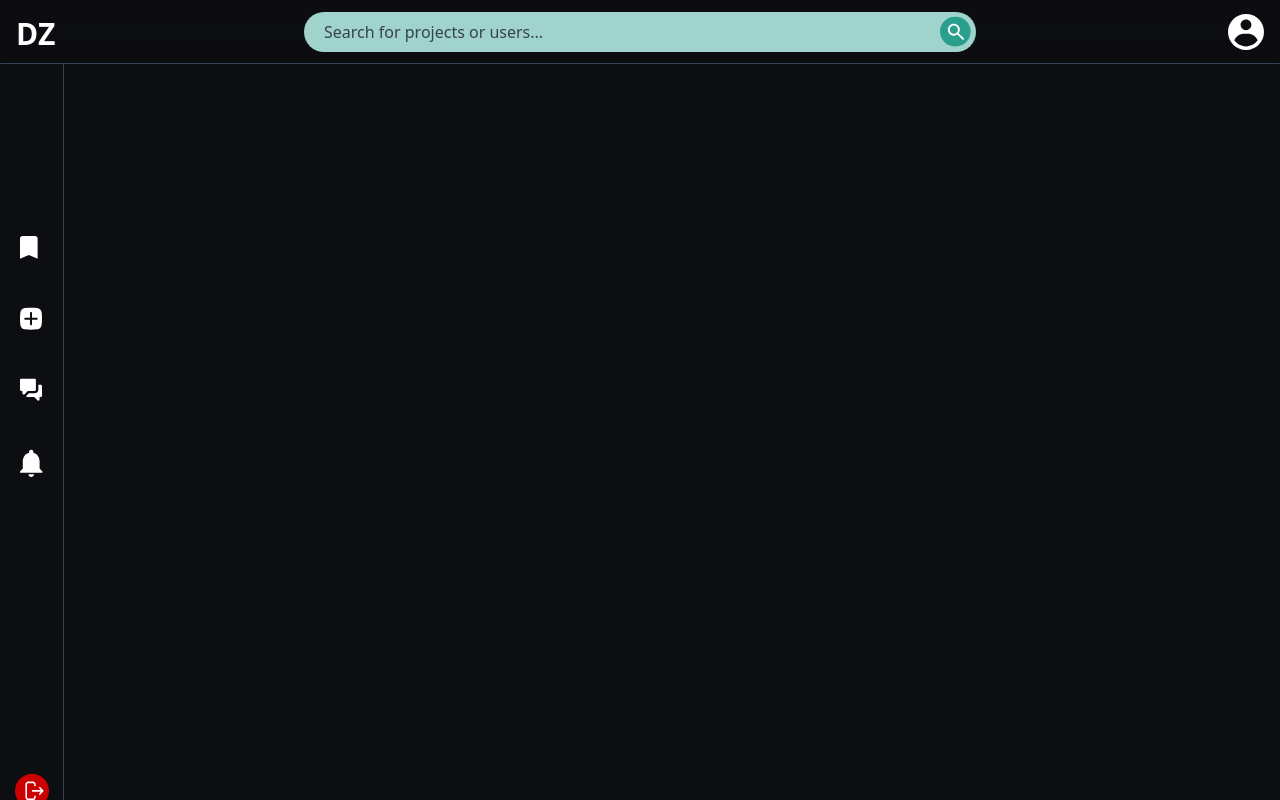
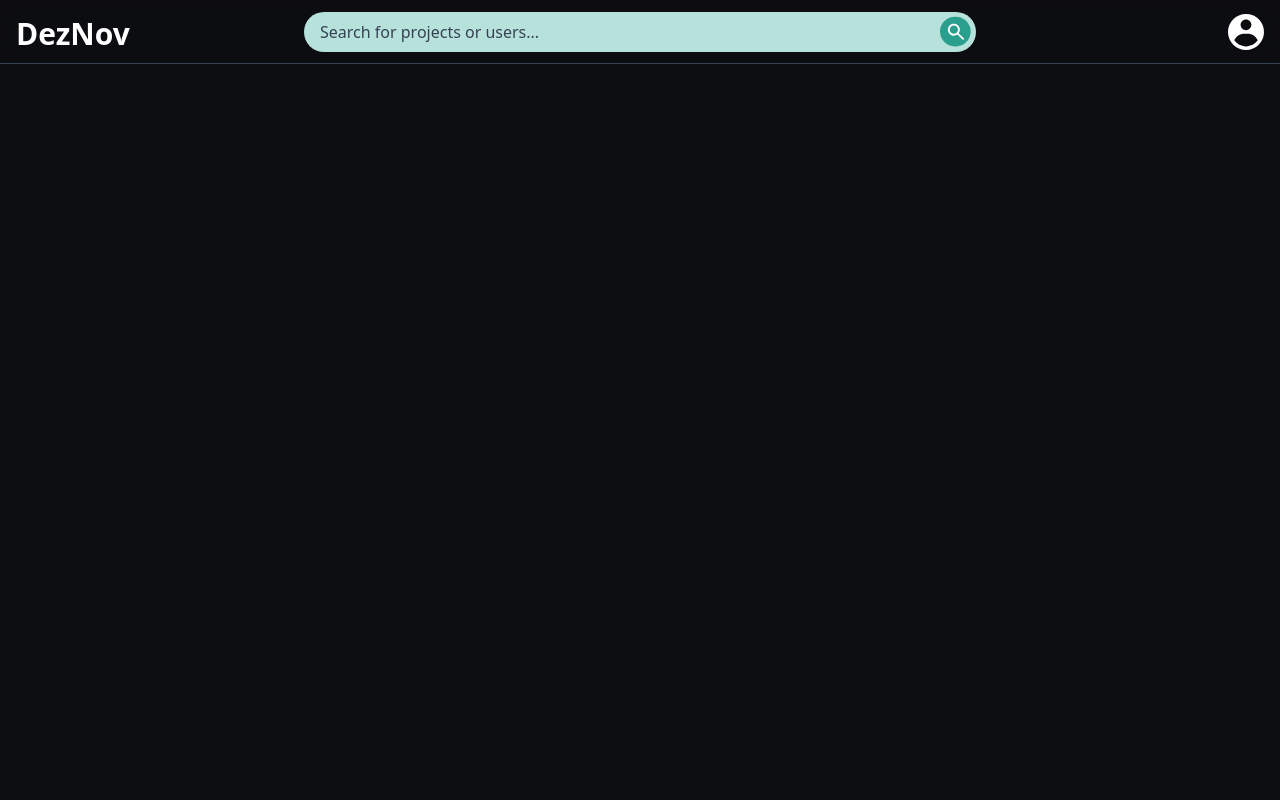
Before and after one commit to ayush00git/DezNov, a React (Vite) app in the folder frontend/: page /explore in a window 1280 px wide. Built offline with nearby package versions, Linux system fonts and the light colour scheme.

Commit message:
changes commited

```diff
--- a/frontend/src/Pages/MainPage.jsx
+++ b/frontend/src/Pages/MainPage.jsx
@@ -13,7 +13,7 @@ function MainPage() {
             <div className="flex bg-[#0D0E11] pt-16 min-h-screen" style={{height: '100vh'}}>
                 {/* Sidebar fixed to the left, full height below navbar */}
                 <div className="fixed top-16 left-0 h-[calc(100vh-4rem)] w-16 md:w-20 lg:w-24 flex-shrink-0 z-40">
-                    <SideBar />
+                    {/* <SideBar /> */}
                 </div>
                 {/* Gallery scrolls, with left margin for sidebar */}
                 <div className="flex-1 ml-16 md:ml-20 lg:ml-24 overflow-y-auto p-4" style={{height: 'calc(100vh - 4rem)'}}>
--- a/frontend/src/components/Elements/Navbar.jsx
+++ b/frontend/src/components/Elements/Navbar.jsx
@@ -10,15 +10,15 @@ function NavBar() {
       <nav className="relative bg-[rgba(13,14,18,0.1)] min-h-16 h-auto text-white flex items-center justify-center border-b-1 border-gray-700 backdrop-blur-md">
         {/* Logo */}
         <div
-          className="absolute top-4 left-4 text-3xl font-bold text-white cursor-pointer"
+          className="absolute top-4 left-4 font-bold text-white cursor-pointer lg:text-3xl"
           title="DezNov-Home"
           onClick={() => navigate("/explore")}
         >
-          DZ
+          DezNov
         </div>
 
         {/* Search bar */}
-        <div className="rounded-full border-2 border-transparent bg-[#9fd3cb] flex items-center flex-row-reverse max-w-2xl min-h-10 px-0.5 gap-4 absolute lg:w-[750px] md:w-[450px] sm:w-[300px] w-[250px] text-gray-900 transition-all duration-300 ease-in-out focus-within:border-[#59c9b8] focus-within:bg-[#0D0E11] focus-within:text-white hover:bg-[#0D0E11] hover:border-[#59c9b8] hover:text-white hover:shadow-lg focus-within:shadow-lg">
+        <div className="rounded-full border-2 border-transparent bg-[#b7e2dc] flex items-center flex-row-reverse max-w-2xl min-h-10 px-0.5 gap-4 absolute lg:w-[750px] md:w-[450px] sm:w-[300px] w-[250px] text-gray-900 transition-all duration-300 ease-in-out focus-within:border-[#59c9b8] focus-within:bg-[#0D0E11] focus-within:text-white hover:bg-[#0D0E11] hover:border-[#59c9b8] hover:text-white hover:shadow-lg focus-within:shadow-lg">
           <svg
             width="35"
             height="34"
@@ -35,7 +35,7 @@ function NavBar() {
           </svg>
           <input
             type="text"
-            className="bg-transparent outline-none w-full placeholder:text-gray-700 focus:placeholder:text-gray-400 transition-all duration-300 ease-in-out pl-4"
+            className="bg-transparent outline-none w-full placeholder:text-gray-700 focus:placeholder:text-gray-400 transition-all duration-300 ease-in-out pl-3"
             placeholder="Search for projects or users..."
             value={search}
             onChange={(e) => setSearch(e.target.value)}
```
Also changed, not shown: 1 other file (tests, documents, lock files or other folders).
